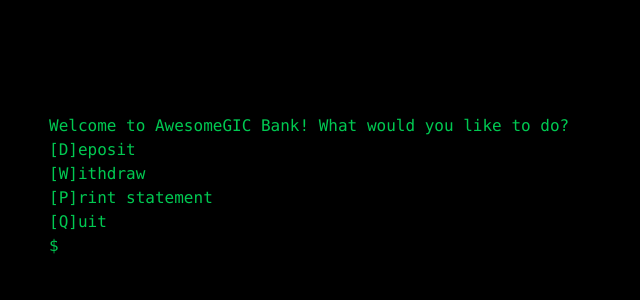
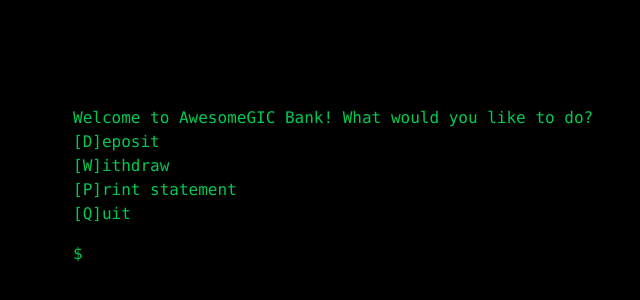
Before and after one commit to daryllxd/x-gic-bank, a React (Vite) app: page / in a window 1280 px wide. Shown: the part 214-514 px from the top of the page, without its empty margins (207-847 px from the left). Built offline with nearby package versions, Linux system fonts and the light colour scheme.

Commit message:
Remove Tailwind preflight as they were too high up the CSS priority

```diff
--- a/src/index.css
+++ b/src/index.css
@@ -1,6 +1,4 @@
 @import "tailwindcss";
-@import "tailwindcss/preflight";
-@import "tailwindcss/utilities";
 
 :root {
   font-family: system-ui, Avenir, Helvetica, Arial, sans-serif;
```
